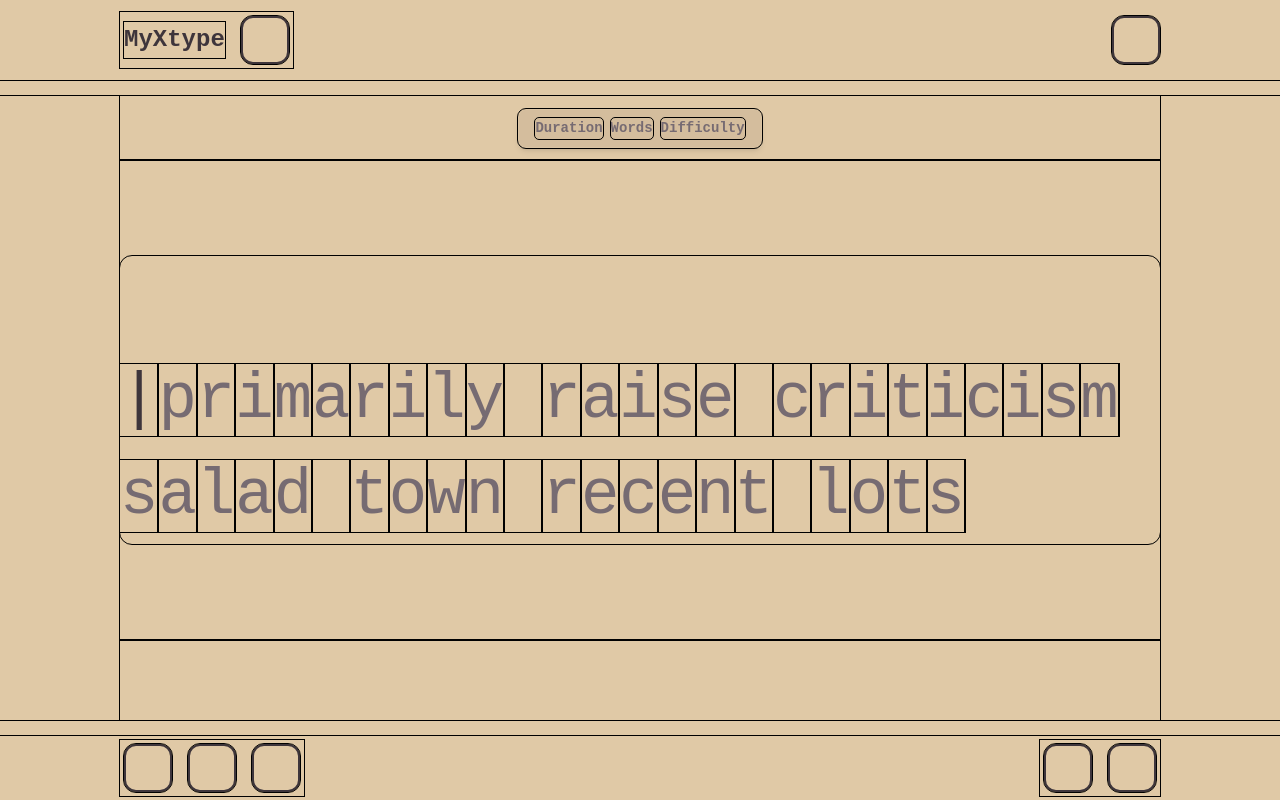
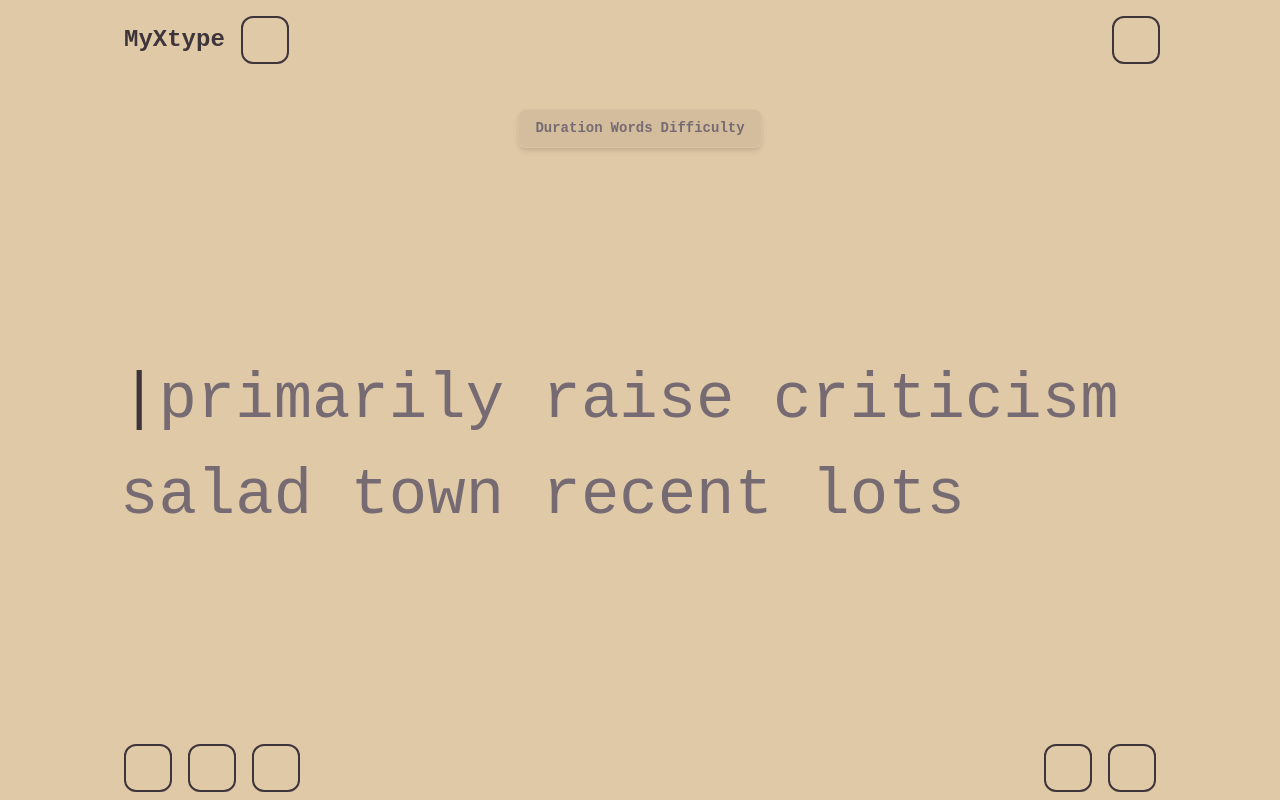
Before and after one commit to MyXtreme/SkillDevelopment, a React (Vite) app: page / in a window 1280 px wide. Built offline with nearby package versions, Linux system fonts and the light colour scheme.

Commit message:
Remove outline from all elements
Removed outline from all elements in typing-results module that actually didn't mean exist in product

```diff
--- a/src/features/typingExperience/components/typing-results.module.css
+++ b/src/features/typingExperience/components/typing-results.module.css
@@ -7,9 +7,6 @@
   border-radius: var(--corner-lg);
   margin-block: var(--space-lg);
   position: relative;
-}
-* {
-  outline: 1px solid black;
 }
 .resultWrapper {
   flex: 1;
```
